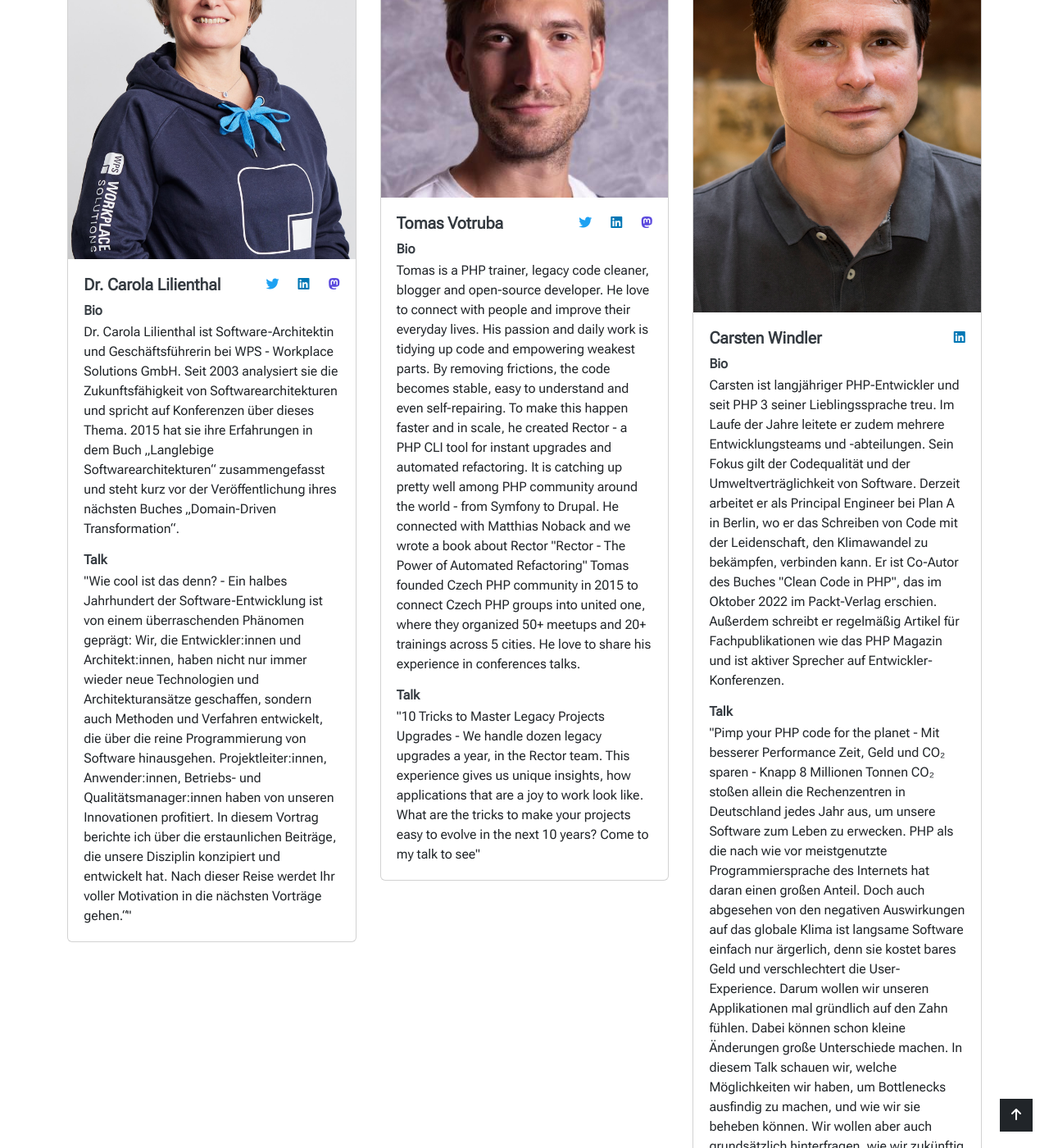
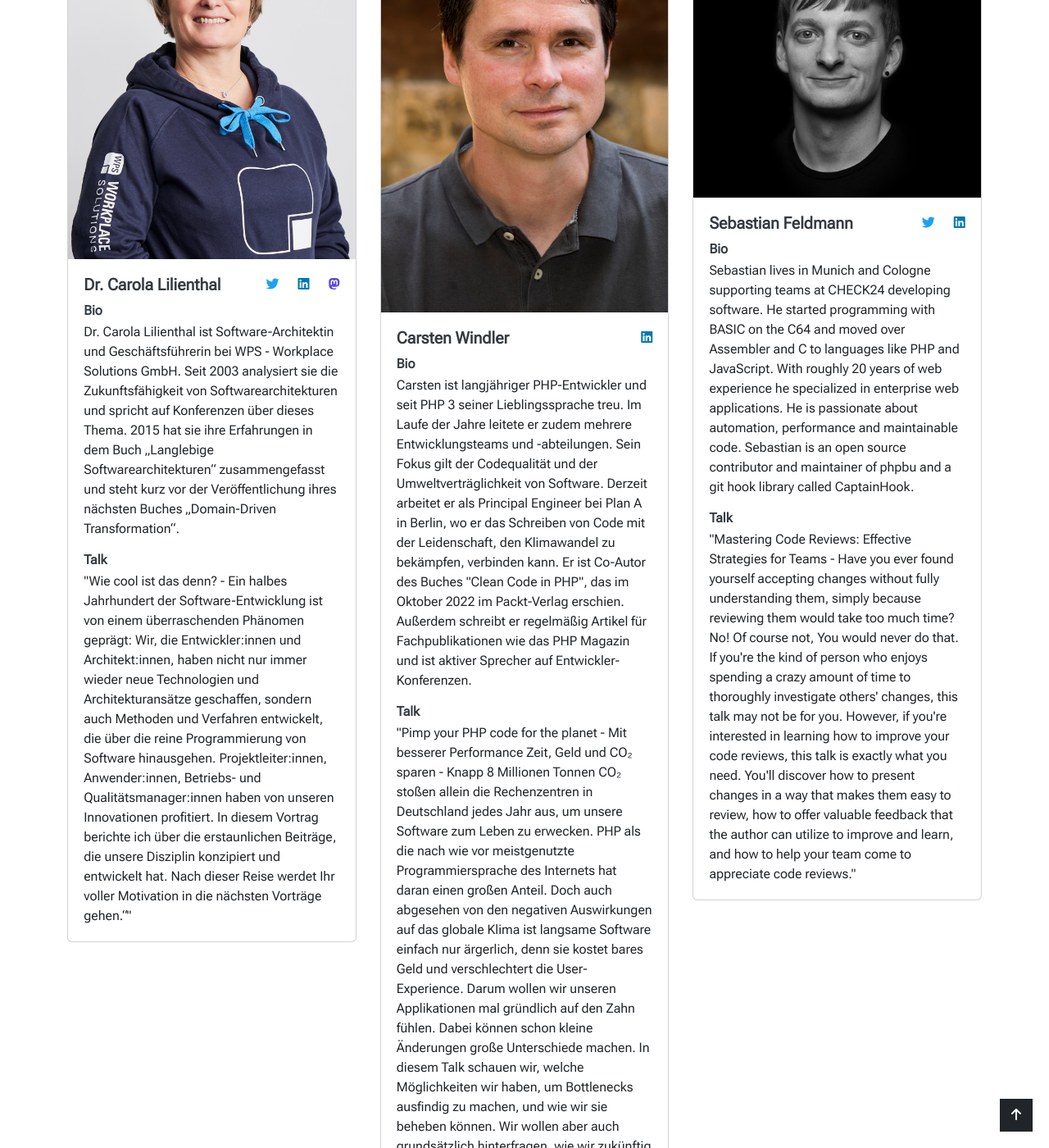
Before and after one commit to php-usergroup-dresden/phpdd23, a Jekyll site: the page built from index.html, in a window 1280 px wide and 1400 px high, scrolled down 1092 px. Shown: the whole window at 82% size. Built offline with Jekyll 4.4.1, drawn with Linux system fonts in a browser that asks for light colours; nearby versions of some CDN libraries.

Commit message:
Delete Tomas from speakers list

```diff
--- a/_data/speakers.yml
+++ b/_data/speakers.yml
@@ -10,21 +10,6 @@
         url: 'https://www.linkedin.com/in/carola-lilienthal-a1331073/'
       - icon: 'mastodon'
         url: 'https://mastodon.world/@carolali'
-
-  - name: 'Tomas Votruba'
-    bio: 'Tomas is a PHP trainer, legacy code cleaner, blogger and open-source developer. He love to connect with people and improve their everyday lives. His passion and daily work is tidying up code and empowering weakest parts. By removing frictions, the code becomes stable, easy to understand and even self-repairing. To make this happen faster and in scale, he created Rector - a PHP CLI tool for instant upgrades and automated refactoring. It is catching up pretty well among PHP community around the world - from Symfony to Drupal. He connected with Matthias Noback and we wrote a book about Rector "Rector - The Power of Automated Refactoring"
-  Tomas founded Czech PHP community in 2015 to connect Czech PHP groups into united one, where they organized 50+ meetups and 20+ trainings across 5 cities.
-  He love to share his experience in conferences talks.'
-    image: '/assets/images/speakers/tomas_votruba.jpg'
-    talk: '10 Tricks to Master Legacy Projects Upgrades - We handle dozen legacy upgrades a year, in the Rector team. This experience gives us unique insights, how applications that are a joy to work look like.
-What are the tricks to make your projects easy to evolve in the next 10 years? Come to my talk to see'
-    social:
-      - icon: 'twitter'
-        url: 'https://twitter.com/votrubaT'
-      - icon: 'linkedin'
-        url: 'https://www.linkedin.com/in/tomas-votruba'
-      - icon: 'mastodon'
-        url: 'https://phpc.social/@votrubaT'
   - name: 'Carsten Windler'
     bio: 'Carsten ist langjähriger PHP-Entwickler und seit PHP 3 seiner Lieblingssprache treu. Im Laufe der Jahre leitete er zudem mehrere Entwicklungsteams und -abteilungen. Sein Fokus gilt der Codequalität und der Umweltverträglichkeit von Software.
 
```
